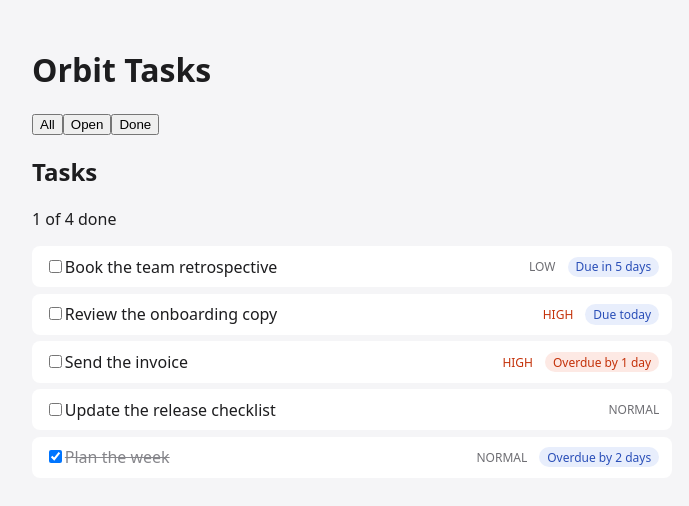
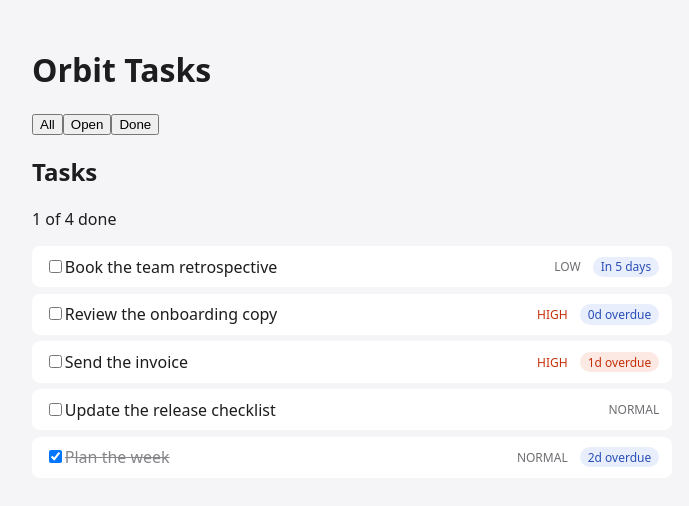
Before and after one commit to innesta-git-demo/orbit-tasks, a React (Vite) app: page / in a window 1280 px wide. Shown: the top 506 px of the page, without its empty margins (288-977 px from the left). Built offline with nearby package versions, Linux system fonts and the light colour scheme.

Commit message:
Shorten due date labels

```diff
--- a/src/filters/dueDate.ts
+++ b/src/filters/dueDate.ts
@@ -11,11 +11,11 @@ export function daysUntilDue(task: Task, today: string): number | undefined {
   return task.dueDate === undefined ? undefined : daysBetween(today, task.dueDate);
 }
 
+/** A label short enough for the badge: "Tomorrow", "In 4 days", "3d overdue". */
 export function dueDateLabel(task: Task, today: string): string | undefined {
   const days = daysUntilDue(task, today);
   if (days === undefined) return undefined;
-  if (days === 0) return "Due today";
-  if (days === 1) return "Due tomorrow";
-  if (days > 1) return `Due in ${days} days`;
-  return days === -1 ? "Overdue by 1 day" : `Overdue by ${-days} days`;
+  if (days > 1) return `In ${days} days`;
+  if (days === 1) return "Tomorrow";
+  return `${-days}d overdue`;
 }
```
Also changed, not shown: 1 other file (tests, documents, lock files or other folders).
